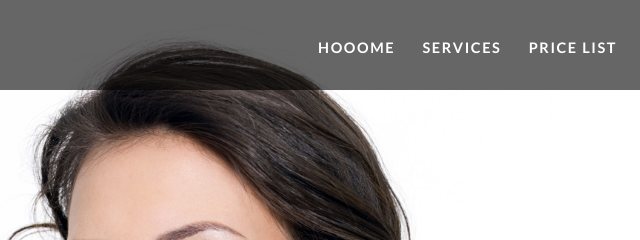
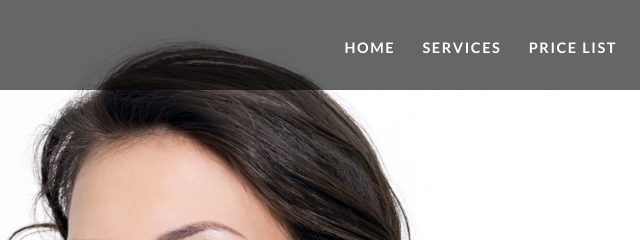
Before and after one commit to JuanTombeng/Business-Landing-Page, a plain HTML site: page Juan & Ribka MIS Project/index.html in a window 1280 px wide. Shown: the top 240 px of the page, 207-847 px from the left. Drawn offline with Linux system fonts and the light colour scheme.

Commit message:
Update index.html

```diff
--- a/Juan & Ribka MIS Project/index.html
+++ b/Juan & Ribka MIS Project/index.html
@@ -26,7 +26,7 @@
 	<div class="collapse navbar-collapse" id="navbarResponsive">
 		<ul class="navbar-nav ml-auto">
 			<li class="nav-item">
-				<a class="nav-link" href="#home">Hooome</a>
+				<a class="nav-link" href="#home">Home</a>
 			</li>
 			<li class="nav-item">
 				<a class="nav-link" href="#services">Services</a>
```
